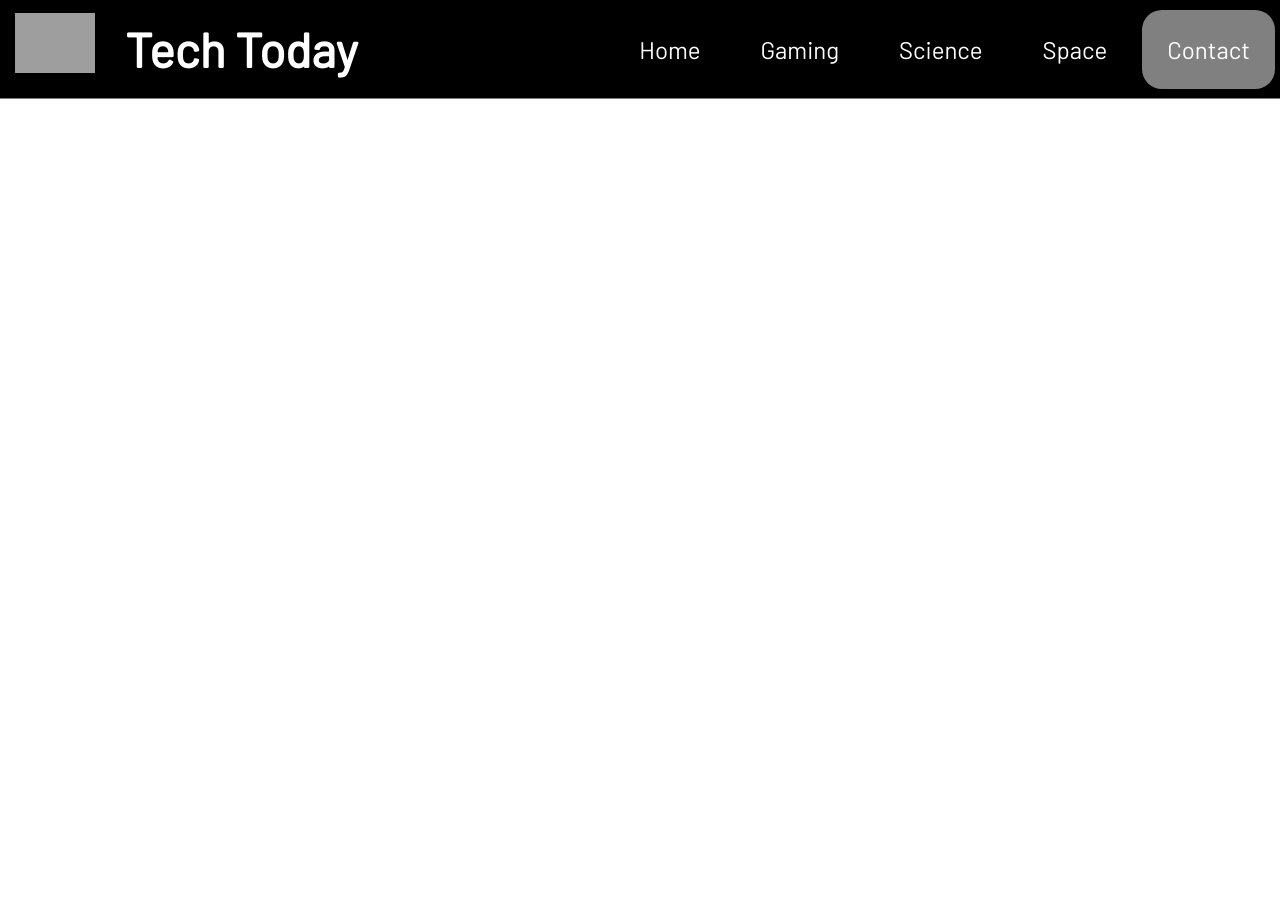
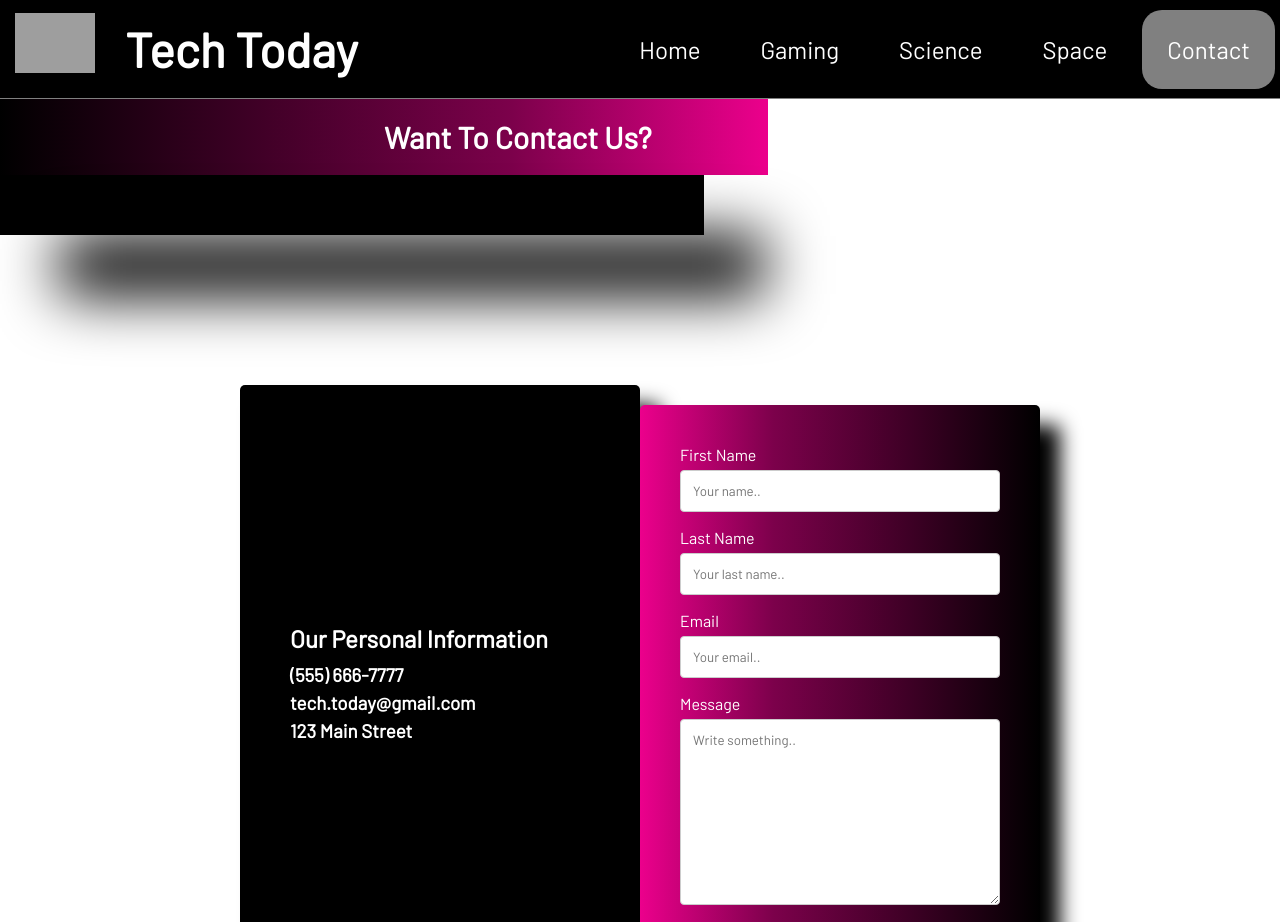
Before and after one commit to SKojiroHiggins/tech-today, a React (Create React App) app in the folder tech-today/: page /contact in a window 1280 px wide. Shown: the top 922 px of the page. Before the commit the page ends 800 px from the top, so only its background shows below. Built offline with nearby package versions, Linux system fonts and the light colour scheme; grey boxes are pictures that could not be loaded.

Commit message:
Added Contact Page

```diff
--- /dev/null
+++ b/tech-today/src/Components/ContactPage/ContactPage.css
@@ -0,0 +1,101 @@
+/* Contact */
+
+.contactTitle{
+    background: linear-gradient(to right, black, rgb(63, 0, 38), rgb(124, 1, 75), #EC008C);
+    width: 60%;
+    padding: 20px 20px 20px 20px;
+    color: white;
+}
+
+.contactDecor-div{
+    background: black;
+    width: 55%;
+    padding: 30px 30px 30px 30px;
+    box-shadow: 60px 60px 60px black;
+}
+
+.contactTitleText{
+    font-size: 30px;
+    margin-left: 50%;
+}
+
+.contactForm{
+    display: flex;
+    flex-direction: row;
+    justify-content: center;
+    text-align: start;
+    padding: 150px 150px 150px 150px;
+    color: white;
+}
+
+  .formColor{
+    display: flex;
+    align-items:  center;
+    background: black;
+    width: 400px;
+    height: 600px;
+    padding: 50px 50px;
+    max-height: 100%;
+    color: white;
+    text-align: start;
+    border-radius: 5px;
+    box-shadow: 20px 20px 20px black;
+  }
+
+  .formColor h2{
+    padding-bottom: 10px;
+  }
+
+  .formColor h3{
+    padding-bottom: 5px;
+  }
+
+  /* Submit Button */
+
+.zoomBtn-div{
+    transition: transform .4s; /* Animation */
+    width: 84px;
+}
+
+.zoomBtn-div:hover{
+    transform: scale(1.2);
+    cursor: pointer;
+    opacity: 0.6;
+}
+
+
+input[type=text], textarea {
+    width: 100%;
+    padding: 12px;
+    border: 1px solid #ccc;
+    border-radius: 4px;
+    margin-top: 6px;
+    margin-bottom: 16px;
+  }
+
+
+  input[type=submit] {
+    background-color: rgb(63, 0, 38);
+    color: white;
+    padding: 12px 20px;
+    border: none;
+    border-radius: 4px;
+    cursor: pointer;
+  }
+
+  input[type=submit]:hover {
+    background-color: black;
+  }
+
+  .container {
+    width: 400px;
+    border-radius: 5px;
+    background: linear-gradient(to right, #EC008C, rgb(124, 1, 75), rgb(63, 0, 38), black);
+    padding: 20px;
+    margin-top: 20px;
+    box-shadow: 20px 20px 20px black;
+  }
+
+  form{
+      padding: 20px;
+  }
--- a/tech-today/src/Components/ContactPage/ContactPage.js
+++ b/tech-today/src/Components/ContactPage/ContactPage.js
@@ -1,10 +1,44 @@
 import React from 'react';
 import Navbar from '../Navbar/Navbar';
+import "../ContactPage/ContactPage.css";
 
 const contactPage = () => {
     return (
         <div>
             <Navbar page="contactPage"/>
+            <div class="contactTitle">
+                <h4 className="contactTitleText">Want To Contact Us?</h4>
+            </div>
+            <div class="contactDecor-div"></div>
+            <section className="contactForm">
+                    <div className="formColor">
+                        <div>
+                            <h2>Our Personal Information</h2>
+                            <h3>(555) 666-7777</h3>
+                            <h3>tech.today@gmail.com</h3>
+                            <h3>123 Main Street</h3>
+                        </div>
+                    </div>
+                    <div className="container">
+                        <form name="contact" method="POST">
+                            <label for="fname">First Name</label>
+                            <input type="text" className="fname" id="fname" name="firstname" placeholder="Your name.." required />
+
+                            <label for="lname">Last Name</label>
+                            <input type="text" className="lname" id="lname" name="lastname" placeholder="Your last name.." required />
+
+                            <label for="email">Email</label>
+                            <input type="text" className="email" id="email" name="email" placeholder="Your email.." required />
+
+                            <label for="message">Message</label>
+                            <textarea className="message" id="message" name="message" cols="30" rows="10" placeholder="Write something.."></textarea>
+
+                            <div className="zoomBtn-div">
+                                <input type="submit" value="Submit" name="submit" />
+                            </div>
+                        </form>
+                    </div>
+            </section>
         </div>
     )
 };
--- a/tech-today/src/Components/HomeHero/HomeHero.css
+++ b/tech-today/src/Components/HomeHero/HomeHero.css
@@ -5,58 +5,62 @@
     padding: 0px;
     box-sizing: border-box;
     font-family: 'Barlow', sans-serif;
+    text-decoration: none;
 }
 
 
 
 .heroImage{
     background: linear-gradient(rgba(0, 0, 0, 0.5), rgba(0, 0, 0, 0.5)), url("https://images.unsplash.com/photo-1496065187959-7f07b8353c55?ixlib=rb-1.2.1&ixid=eyJhcHBfaWQiOjEyMDd9&auto=format&fit=crop&w=1950&q=80") no-repeat center center/cover;
-    height: 840px;
+    height: 930px;
     width: 100%;
     color: white;
     text-align: center;
     display: inline-block;
-    /* clip-path: circle(100% at 60% -85%); */
 }
 
 .heroImage h1{
-    color: #83e0e2;
+    color: #EC008C;
     font-size: 60px;
 }
 
 .heroImage p{
     font-size: 25px;
-    padding-top: 15px
+    padding-top: 15px;
+    margin-bottom: 20px;
 }
 
 .heroInfo{
     position: absolute;
-    top: 55%;
-    left: 50%;
+    top: 65%;
+    left: 30%;
     transform: translate(-50%, -50%);
     color: white;
+    text-align: center;
+    width: 650px;
 }
 
-.heroInfo h1, p, .btn{
+.heroInfo h1 p, .btn{
     padding: 20px;
+    color: white;
 }
 
 /* Button */
 
 .btn{
-    background: #3e89a7;
+    background: #393092;
     border-radius: 5px;
     padding: 15px 15px 15px 15px;
     color: white;
     border: none;
     cursor: pointer;
     transition: 0.8s;
-    font-size: 16px;
+    font-size: 20px;
     text-decoration: none;
 }
 
 .btn:hover{
-    background: #f88379;
+    background: #EC008C;
     margin-top: 10px;
     border-radius: 5px;
 }
--- a/tech-today/src/Components/HomeHero/HomeHero.js
+++ b/tech-today/src/Components/HomeHero/HomeHero.js
@@ -1,5 +1,6 @@
 import React from "react";
 import "../HomeHero/HomeHero.css";
+import {Link} from 'react-router-dom';
 
 
 class HomeHero extends React.Component {
@@ -11,7 +12,7 @@ class HomeHero extends React.Component {
                         <div className="heroInfo">
                             <h1>Tech Today</h1>
                             <p>Lorem ipsum dolor sit amet, consectetur adipiscing elit, sed do eiusmod tempor incididunt ut labore et dolore magna aliqua. </p>
-                            <button className="btn">Contact Us</button>
+                            <button className="btn"><Link to="/contact" className="btn">Contact Us</Link></button>
                         </div>
                     </div>
                 </section>
```
